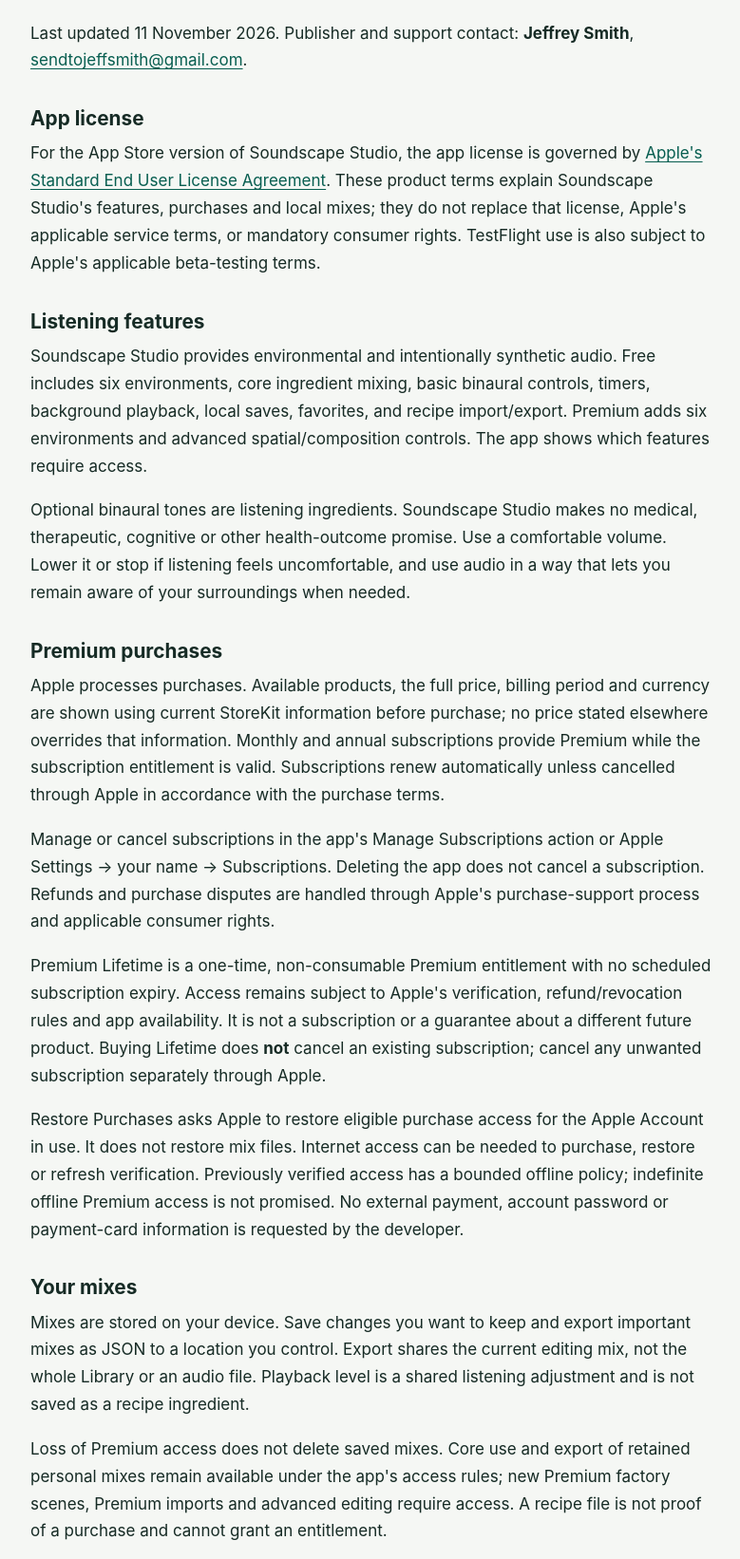
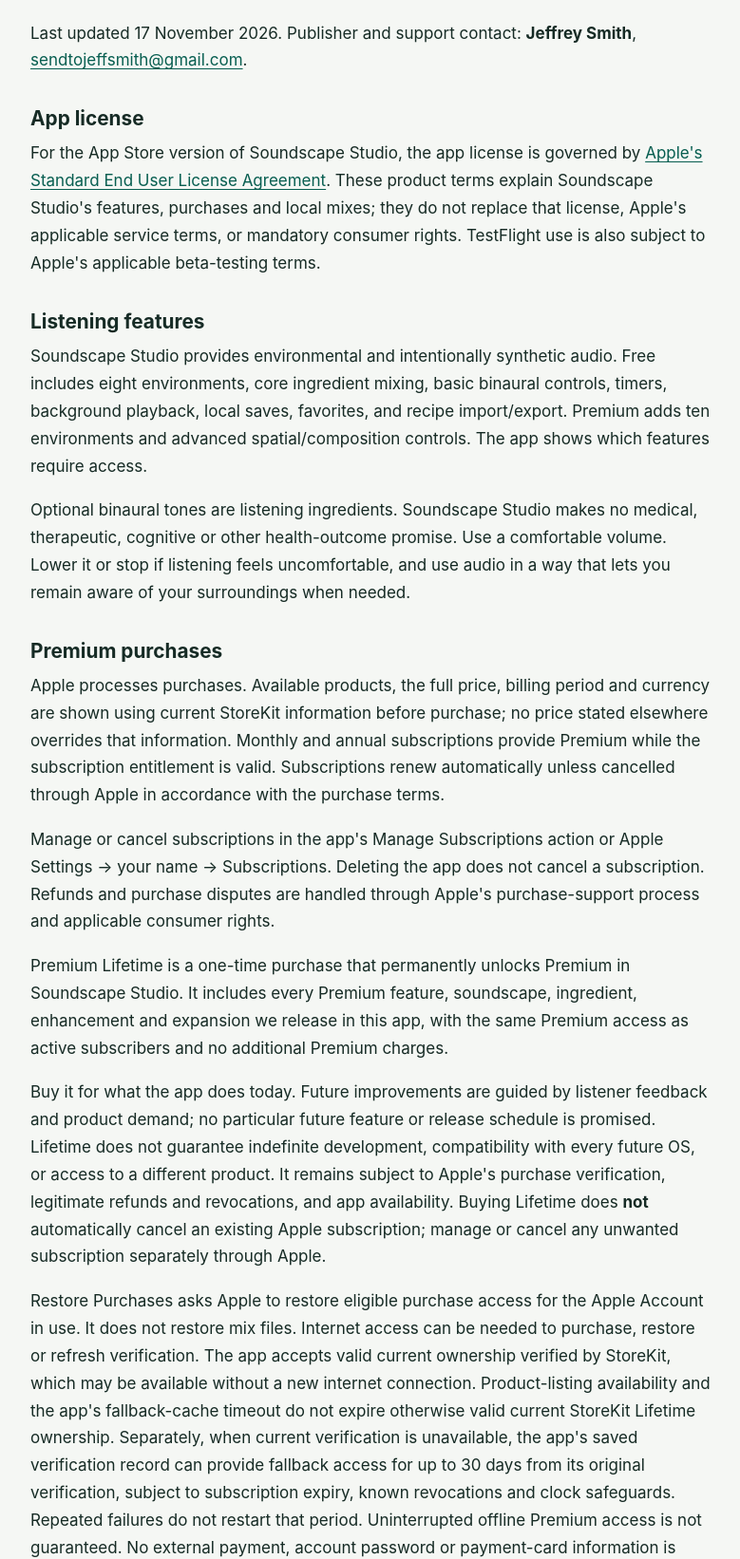
Before and after one commit to computeaholic/small-matter, a plain HTML site: page docs/soundscape-studio/terms/index.html in a window 1280 px wide. Shown: the part 227-1869 px from the top of the page at 95% size, without its empty margins (248-1027 px from the left). Drawn offline with Linux system fonts and the light colour scheme.

Commit message:
Update Soundscape Terms and Support for eighteen scenes

```diff
--- a/docs/soundscape-studio/terms/index.html
+++ b/docs/soundscape-studio/terms/index.html
@@ -13,20 +13,22 @@
   <a class="skip" href="#content">Skip to content</a>
   <header><a class="brand" href="../">Soundscape Studio</a><nav aria-label="Information"><a href="../privacy/">Privacy Policy</a> <a href="../terms/">Terms of Use</a> <a href="../support/">Support</a></nav></header>
   <main id="content"><h1>Soundscape Studio Terms of Use</h1>
-<p>Last updated 11 November 2026. Publisher and support contact: <strong>Jeffrey Smith</strong>, <a href="mailto:sendtojeffsmith@gmail.com?subject=Soundscape%20Studio%20support">sendtojeffsmith@gmail.com</a>.</p>
+<p>Last updated 17 November 2026. Publisher and support contact: <strong>Jeffrey Smith</strong>, <a href="mailto:sendtojeffsmith@gmail.com?subject=Soundscape%20Studio%20support">sendtojeffsmith@gmail.com</a>.</p>
 <h2>App license</h2>
 <p>For the App Store version of Soundscape Studio, the app license is governed by <a href="https://www.apple.com/legal/internet-services/itunes/dev/stdeula/">Apple&#x27;s Standard End User License Agreement</a>. These product terms explain Soundscape Studio&#x27;s features, purchases and local mixes; they do not replace that license, Apple&#x27;s applicable service terms, or mandatory consumer rights. TestFlight use is also subject to Apple&#x27;s applicable beta-testing terms.</p>
 <h2>Listening features</h2>
-<p>Soundscape Studio provides environmental and intentionally synthetic audio. Free includes six environments, core ingredient mixing, basic binaural controls, timers, background playback, local saves, favorites, and recipe import/export. Premium adds six environments and advanced spatial/composition controls. The app shows which features require access.</p>
+<p>Soundscape Studio provides environmental and intentionally synthetic audio. Free includes eight environments, core ingredient mixing, basic binaural controls, timers, background playback, local saves, favorites, and recipe import/export. Premium adds ten environments and advanced spatial/composition controls. The app shows which features require access.</p>
 <p>Optional binaural tones are listening ingredients. Soundscape Studio makes no medical, therapeutic, cognitive or other health-outcome promise. Use a comfortable volume. Lower it or stop if listening feels uncomfortable, and use audio in a way that lets you remain aware of your surroundings when needed.</p>
 <h2>Premium purchases</h2>
 <p>Apple processes purchases. Available products, the full price, billing period and currency are shown using current StoreKit information before purchase; no price stated elsewhere overrides that information. Monthly and annual subscriptions provide Premium while the subscription entitlement is valid. Subscriptions renew automatically unless cancelled through Apple in accordance with the purchase terms.</p>
 <p>Manage or cancel subscriptions in the app&#x27;s Manage Subscriptions action or Apple Settings → your name → Subscriptions. Deleting the app does not cancel a subscription. Refunds and purchase disputes are handled through Apple&#x27;s purchase-support process and applicable consumer rights.</p>
-<p>Premium Lifetime is a one-time, non-consumable Premium entitlement with no scheduled subscription expiry. Access remains subject to Apple&#x27;s verification, refund/revocation rules and app availability. It is not a subscription or a guarantee about a different future product. Buying Lifetime does <strong>not</strong> cancel an existing subscription; cancel any unwanted subscription separately through Apple.</p>
-<p>Restore Purchases asks Apple to restore eligible purchase access for the Apple Account in use. It does not restore mix files. Internet access can be needed to purchase, restore or refresh verification. Previously verified access has a bounded offline policy; indefinite offline Premium access is not promised. No external payment, account password or payment-card information is requested by the developer.</p>
+<p>Premium Lifetime is a one-time purchase that permanently unlocks Premium in Soundscape Studio. It includes every Premium feature, soundscape, ingredient, enhancement and expansion we release in this app, with the same Premium access as active subscribers and no additional Premium charges.</p>
+<p>Buy it for what the app does today. Future improvements are guided by listener feedback and product demand; no particular future feature or release schedule is promised. Lifetime does not guarantee indefinite development, compatibility with every future OS, or access to a different product. It remains subject to Apple&#x27;s purchase verification, legitimate refunds and revocations, and app availability. Buying Lifetime does <strong>not</strong> automatically cancel an existing Apple subscription; manage or cancel any unwanted subscription separately through Apple.</p>
+<p>Restore Purchases asks Apple to restore eligible purchase access for the Apple Account in use. It does not restore mix files. Internet access can be needed to purchase, restore or refresh verification. The app accepts valid current ownership verified by StoreKit, which may be available without a new internet connection. Product-listing availability and the app&#x27;s fallback-cache timeout do not expire otherwise valid current StoreKit Lifetime ownership. Separately, when current verification is unavailable, the app&#x27;s saved verification record can provide fallback access for up to 30 days from its original verification, subject to subscription expiry, known revocations and clock safeguards. Repeated failures do not restart that period. Uninterrupted offline Premium access is not guaranteed. No external payment, account password or payment-card information is requested by the developer.</p>
 <h2>Your mixes</h2>
 <p>Mixes are stored on your device. Save changes you want to keep and export important mixes as JSON to a location you control. Export shares the current editing mix, not the whole Library or an audio file. Playback level is a shared listening adjustment and is not saved as a recipe ingredient.</p>
-<p>Loss of Premium access does not delete saved mixes. Core use and export of retained personal mixes remain available under the app&#x27;s access rules; new Premium factory scenes, Premium imports and advanced editing require access. A recipe file is not proof of a purchase and cannot grant an entitlement.</p>
+<p>Loss of Premium access does not delete saved mixes. Premium personal compositions already saved on this device remain playable and editable with core mixing and tone controls after subscription expiry under the established saved-recipe admission rules. You can save, duplicate and export that work. Its existing advanced settings stay saved and continue to play; new advanced edits, new Premium factory scenes and Premium imports require current Premium access. A recipe file does not create or restore purchase entitlement. Importing a Premium recipe requires access even on the same device.</p>
+<p>This protects existing local work rather than providing cloud synchronization. Continued use depends on keeping the mix files and a usable app installation; it does not guarantee indefinite beta access.</p>
 <p>The app maintains a rolling recovery copy, but this is not a cloud backup or a guarantee against data loss. Deleting a mix, removing the app, changing devices or losing beta access can affect availability. Previously exported copies and device backups are managed separately. Do not uninstall as a first troubleshooting step; contact support and export important mixes first.</p>
 <h2>Private beta</h2>
 <p>The invitation-only beta is unfinished software for the devices agreed with the developer. Builds and test access can expire or be withdrawn, and the beta is not a promise of a public release or release date. TestFlight purchase tests use Apple&#x27;s sandbox and do not buy future public-product access. Follow the developer&#x27;s verified sandbox instructions; cancel and report any apparent real-money request.</p>
```
Also changed, not shown: docs/soundscape-studio/support/index.html (+1 -1 lines).
